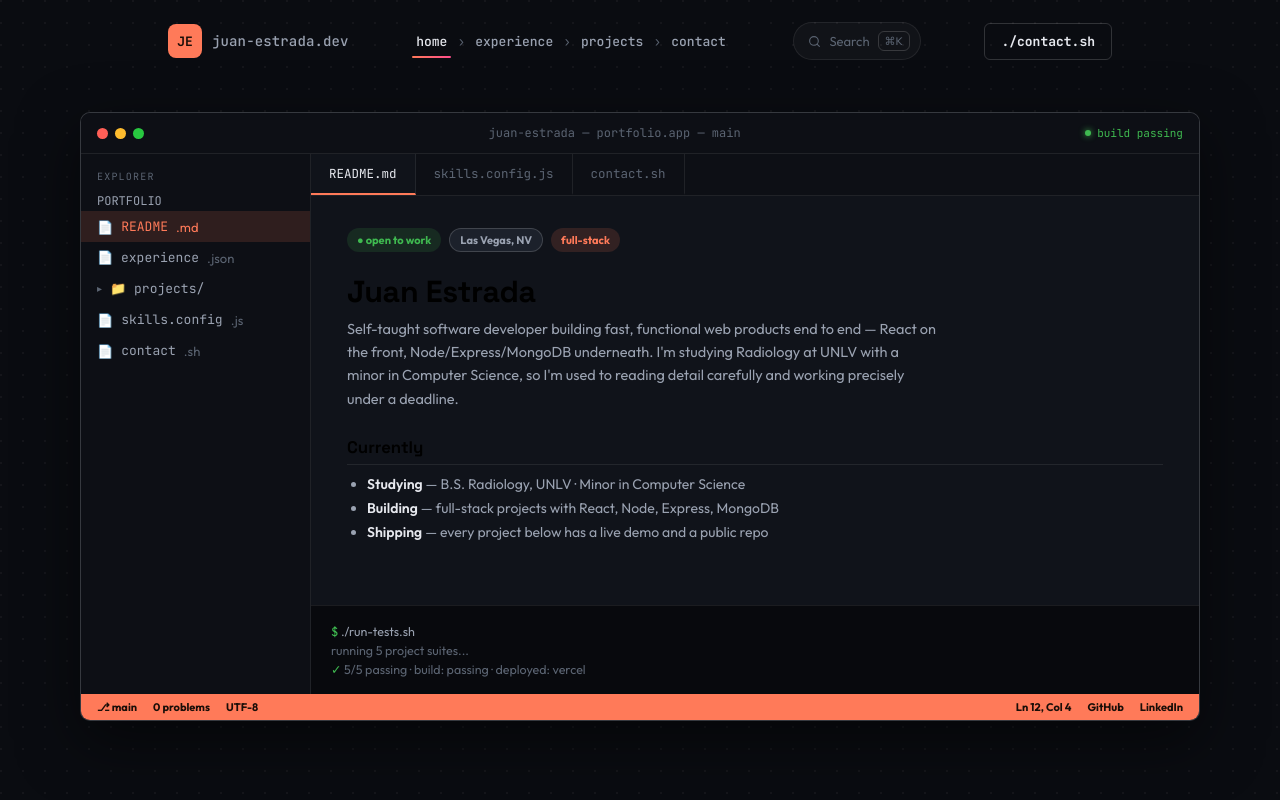
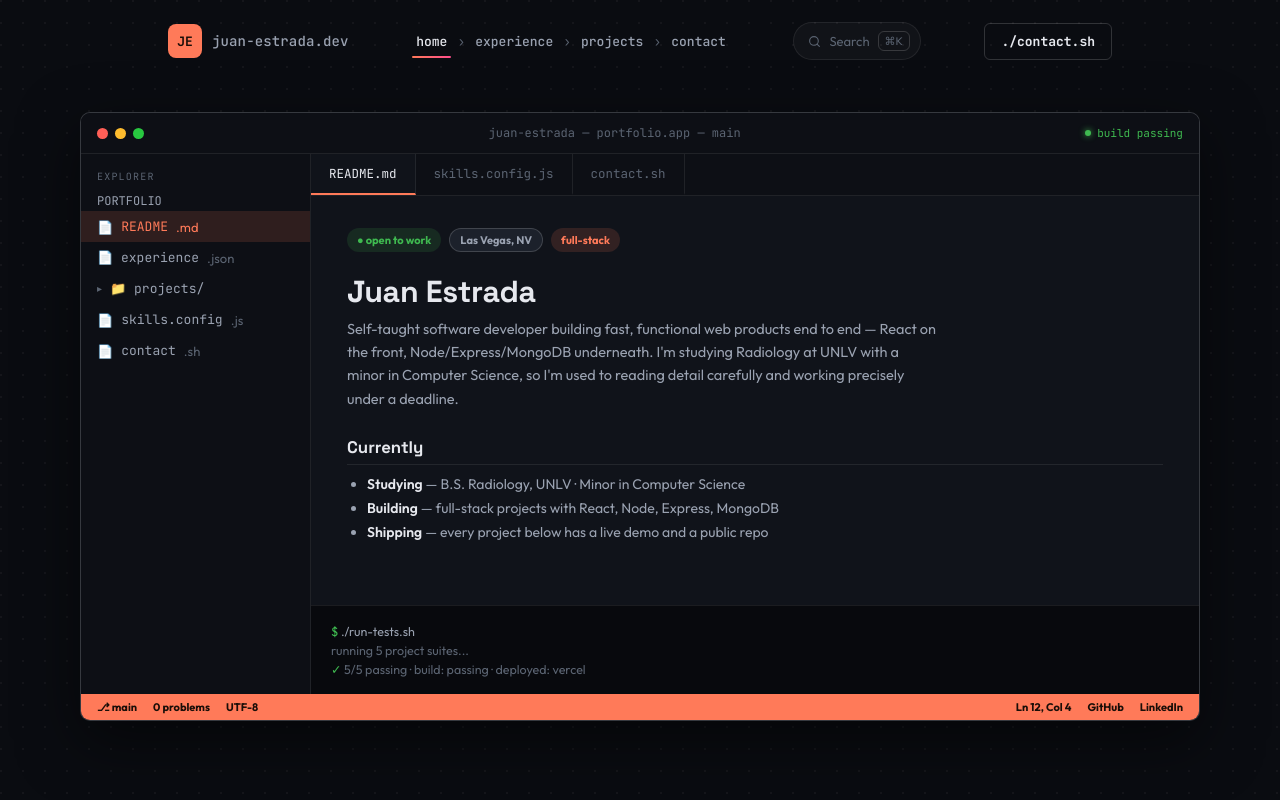
Before and after one commit to Juan17-1/portfolio-project, a React (Vite) app: page / in a window 1280 px wide. Shown: the top 800 px of the page. Built offline with nearby package versions, Linux system fonts and the light colour scheme.

Commit message:
Updated headings

```diff
--- a/src/index.css
+++ b/src/index.css
@@ -18,6 +18,7 @@ body {
 
 body {
   overflow-x: hidden;
+  color: var(--color-text);
   background-image: radial-gradient(
     circle at 1px 1px,
     rgba(255, 255, 255, 0.045) 1px,
```
